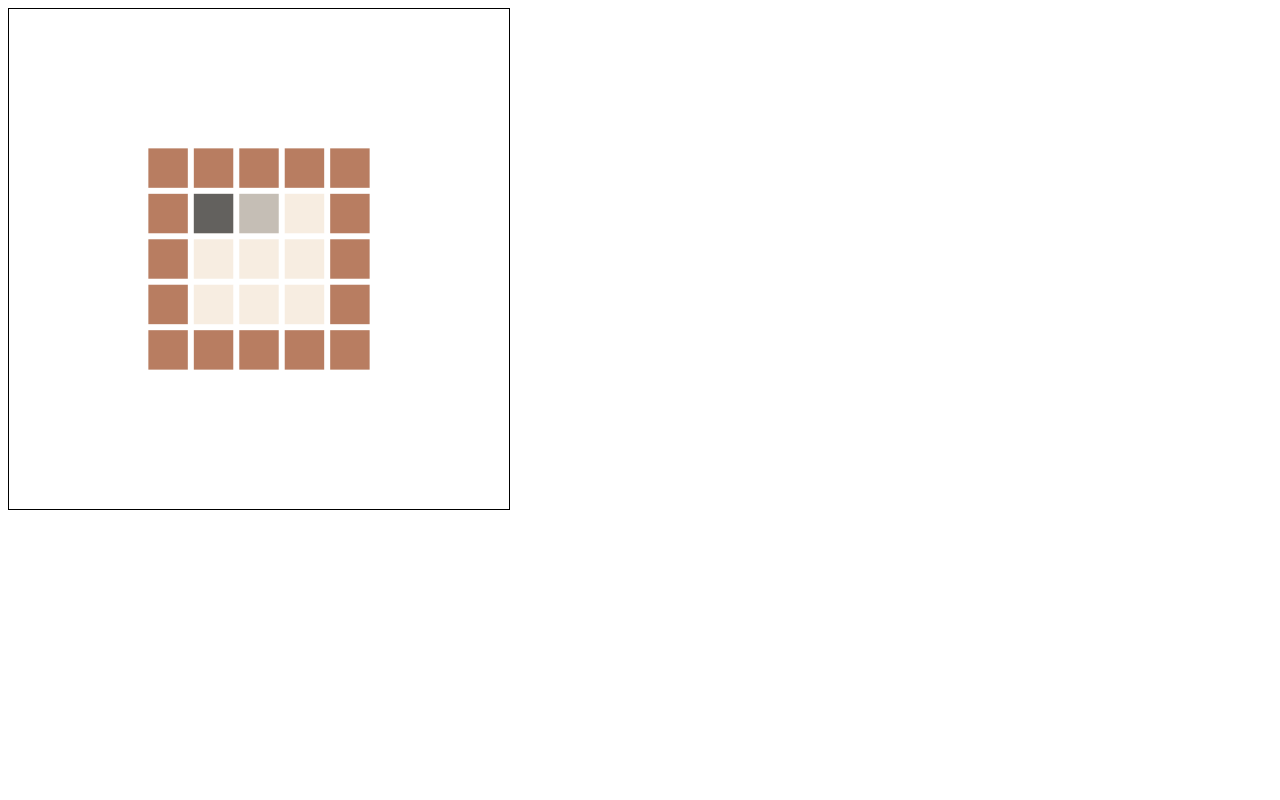
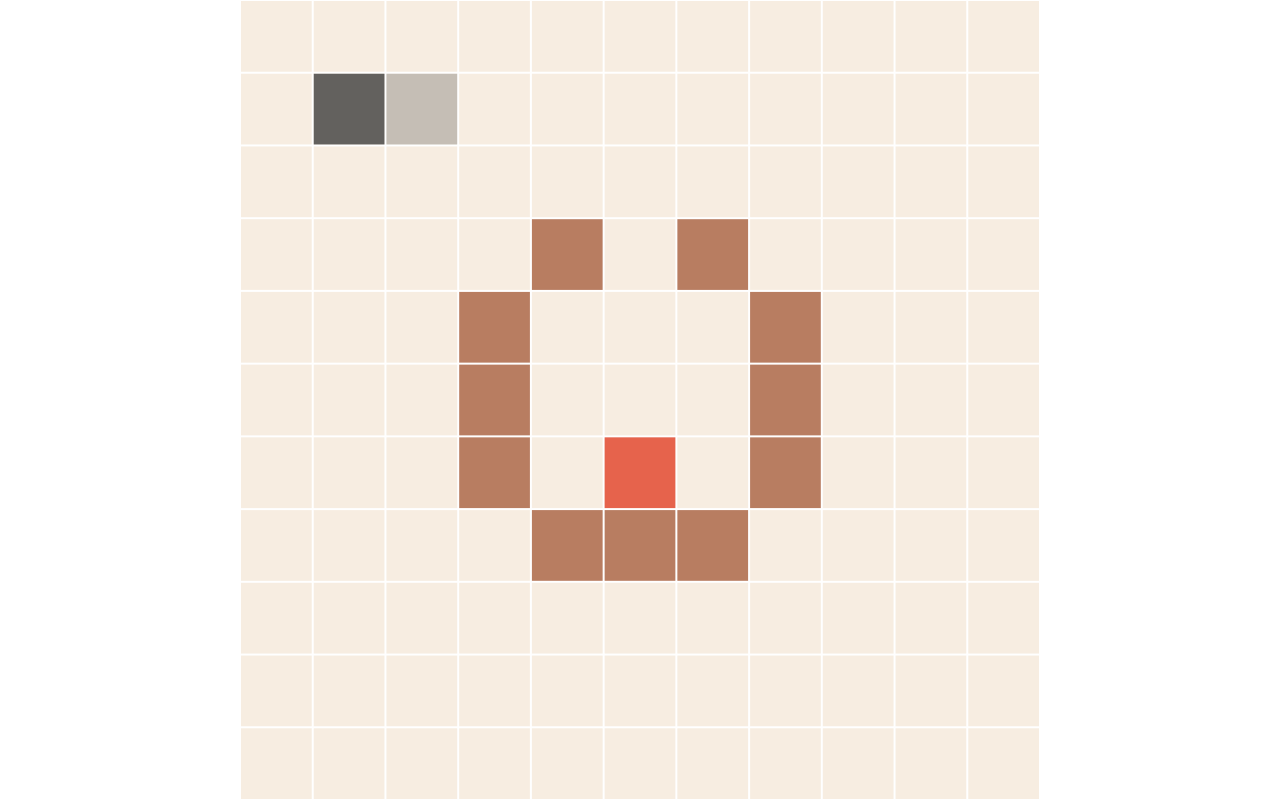
Before and after one commit to alvinwan/zombeee, a plain HTML site: page index.html in a window 1280 px wide. Drawn offline with Linux system fonts and the light colour scheme.

Commit message:
added zombies

```diff
--- a/index.html
+++ b/index.html
@@ -2,8 +2,16 @@
   <head>
     <script src="scripts/main.js"></script>
     <style>
+    body, canvas {
+      padding: 0;
+      margin: 0;
+    }
+    body {
+      text-align:center;
+    }
     canvas {
-      border:1px solid #000;
+      float:none;
+      display:inline-block;
     }
     </style>
   </head>
--- a/scripts/main.js
+++ b/scripts/main.js
@@ -1,14 +1,19 @@
 var map = {
-  "padding": 3,
   "grid": [
-    [1, 1, 1, 1, 1],
-    [1, 0, 0, 0, 1],
-    [1, 0, 0, 0, 1],
-    [1, 0, 0, 0, 1],
-    [1, 1, 1, 1, 1]
+    [0, 0, 0, 0, 0, 0, 0, 0, 0, 0, 0],
+    [0, 0, 0, 0, 0, 0, 0, 0, 0, 0, 0],
+    [0, 0, 0, 0, 0, 0, 0, 0, 0, 0, 0],
+    [0, 0, 0, 0, 1, 0, 1, 0, 0, 0, 0],
+    [0, 0, 0, 1, 0, 0, 0, 1, 0, 0, 0],
+    [0, 0, 0, 1, 0, 0, 0, 1, 0, 0, 0],
+    [0, 0, 0, 1, 0, 0, 0, 1, 0, 0, 0],
+    [0, 0, 0, 0, 1, 1, 1, 0, 0, 0, 0],
+    [0, 0, 0, 0, 0, 0, 0, 0, 0, 0, 0],
+    [0, 0, 0, 0, 0, 0, 0, 0, 0, 0, 0],
+    [0, 0, 0, 0, 0, 0, 0, 0, 0, 0, 0]
   ],
   "cell": {
-    "padding": 3
+    "padding": 1
   },
   "fillStyles": {
     0: 'rgba(222, 184, 135, 0.25)',
@@ -18,20 +23,29 @@ var map = {
 
 function setup() {
   var canvas = document.getElementById('canvas');
+  canvas_dim = Math.min(document.body.clientWidth, document.body.clientHeight)
+  canvas.width = canvas_dim;
+  canvas.height = canvas_dim;
+
   var ctx = canvas.getContext('2d');
 
-  var map_width = map.grid[0].length + (2 * map.padding)
-  var map_height = map.grid.length + (2 * map.padding)
+  map.bullets = []
+  map.zombies = []
+  map.width = map.grid[0].length
+  map.height = map.grid.length
 
   var cell_dimension = Math.min(
-    canvas.width / map_width,
-    canvas.height / map_height);
+    canvas.width / map.width,
+    canvas.height / map.height);
   map.cell_dimension = cell_dimension
+
+  addZombie(map)
 
   var player = new Player(map);
   window.requestAnimationFrame(function() {
     draw(ctx, map, player)
   });
+
   window.onkeypress = function (keyEvent) {
     player.onkeypress(keyEvent)
   }
@@ -48,19 +62,27 @@ function draw(ctx, map, player) {
 
 function drawCell(x, y, map, ctx) {
   ctx.fillRect(
-    map.cell_dimension * (x + map.padding) + map.cell.padding,
-    map.cell_dimension * (y + map.padding) + map.cell.padding,
+    map.cell_dimension * x + map.cell.padding,
+    map.cell_dimension * y + map.cell.padding,
     map.cell_dimension - (map.cell.padding * 2),
     map.cell_dimension - (map.cell.padding * 2));
 }
 
 function drawMap(ctx, map) {
   ctx.fillStyle = 'rgba(0, 0, 200, 0.25)';
-  for (var i = 0; i < map.grid[0].length; i++) {
-    for (var j = 0; j < map.grid.length; j++) {
+  for (var i = 0; i < map.grid.length; i++) {
+    for (var j = 0; j < map.grid[0].length; j++) {
       ctx.fillStyle = map.fillStyles[map.grid[i][j]]
-      drawCell(i, j, map, ctx)
+      drawCell(j, i, map, ctx)
     }
+  }
+  for (var i = 0; i < map.bullets.length; i++) {
+    var bullet = map.bullets[i];
+    bullet.draw(ctx);
+  }
+  for (var i = 0; i < map.zombies.length; i++) {
+    var zombie = map.zombies[i];
+    zombie.draw(ctx);
   }
 }
 
@@ -71,7 +93,6 @@ function Player(map) {
   this.ox = 1
   this.oy = 0
   this.map = map
-  this.bullets = []
 
   this.onkeypress = function(keyEvent) {
     var charCode = String.fromCharCode(keyEvent.charCode);
@@ -159,17 +180,12 @@ function Player(map) {
 
     ctx.fillStyle = 'rgba(50, 50, 50, 0.25)';
     drawCell(this.x + this.ox, this.y + this.oy, this.map, ctx);
-
-    for (var i = 0; i < this.bullets.length; i++) {
-      var bullet = this.bullets[i];
-      bullet.draw(ctx);
-    }
   }
 
   this.shoot = function() {
     var speed = 10
     var bullet = new Bullet(this.map, this, this.ox * speed, this.oy * speed)
-    this.bullets.push(bullet)
+    this.map.bullets.push(bullet)
   }
 }
 
@@ -181,15 +197,65 @@ function Bullet(map, player, dx, dy) {
   this.dy = dy
   this.sx = player.x + player.ox
   this.sy = player.y + player.oy
+  this.x = this.sx
+  this.y = this.sy
   this.st = getSeconds()
 
   this.draw = function(ctx) {
     var elapsed = getSeconds() - this.st;
-    var x = this.sx + Math.floor(this.dx * elapsed)
-    var y = this.sy + Math.floor(this.dy * elapsed)
+    this.x = this.sx + Math.floor(this.dx * elapsed)
+    this.y = this.sy + Math.floor(this.dy * elapsed)
     ctx.fillStyle = 'rgba(255, 216, 16, 0.75)'
-    drawCell(x, y, this.map, ctx)
+    drawCell(this.x, this.y, this.map, ctx)
+
+    ctx.fillStyle = 'rgba(255, 216, 16, 0.15)'
+    drawCell(this.x, this.y + 1, this.map, ctx)
+    drawCell(this.x, this.y - 1, this.map, ctx)
+    drawCell(this.x + 1, this.y, this.map, ctx)
+    drawCell(this.x - 1, this.y, this.map, ctx)
   }
+
+  this.deleteme = function() {
+    return (this.x < 0 || this.y < 0 || this.x > map.width ||
+            this.y > map.height);
+  }
+}
+
+function Zombie(map, sx, sy, dx, dy) {
+
+  this.map = map
+  this.sx = sx
+  this.sy = sy
+  this.dx = dx
+  this.dy = dy
+  this.x = this.sx
+  this.y = this.sy
+  this.st = getSeconds()
+  this.life = 1
+
+  this.draw = function(ctx) {
+    var elapsed = getSeconds() - this.st;
+    this.x = this.sx + Math.floor(this.dx * elapsed)
+    this.y = this.sy + Math.floor(this.dy * elapsed)
+    ctx.fillStyle = 'rgba(224, 53, 26, 0.75)'
+    drawCell(this.x, this.y, this.map, ctx)
+  }
+}
+
+function addZombie(map) {
+  if (Math.random() < 0.5) {
+    sy = 0
+    dx = 0
+    sx = Math.floor(Math.random() * map.width);
+    dy = 1
+  } else {
+    sx = 0
+    dy = 0
+    sy = Math.floor(Math.random() * map.height);
+    dx = 1
+  }
+  var zombie = new Zombie(map, sx, sy, dx, dy)
+  map.zombies.push(zombie);
 }
 
 function getSeconds() {
```
